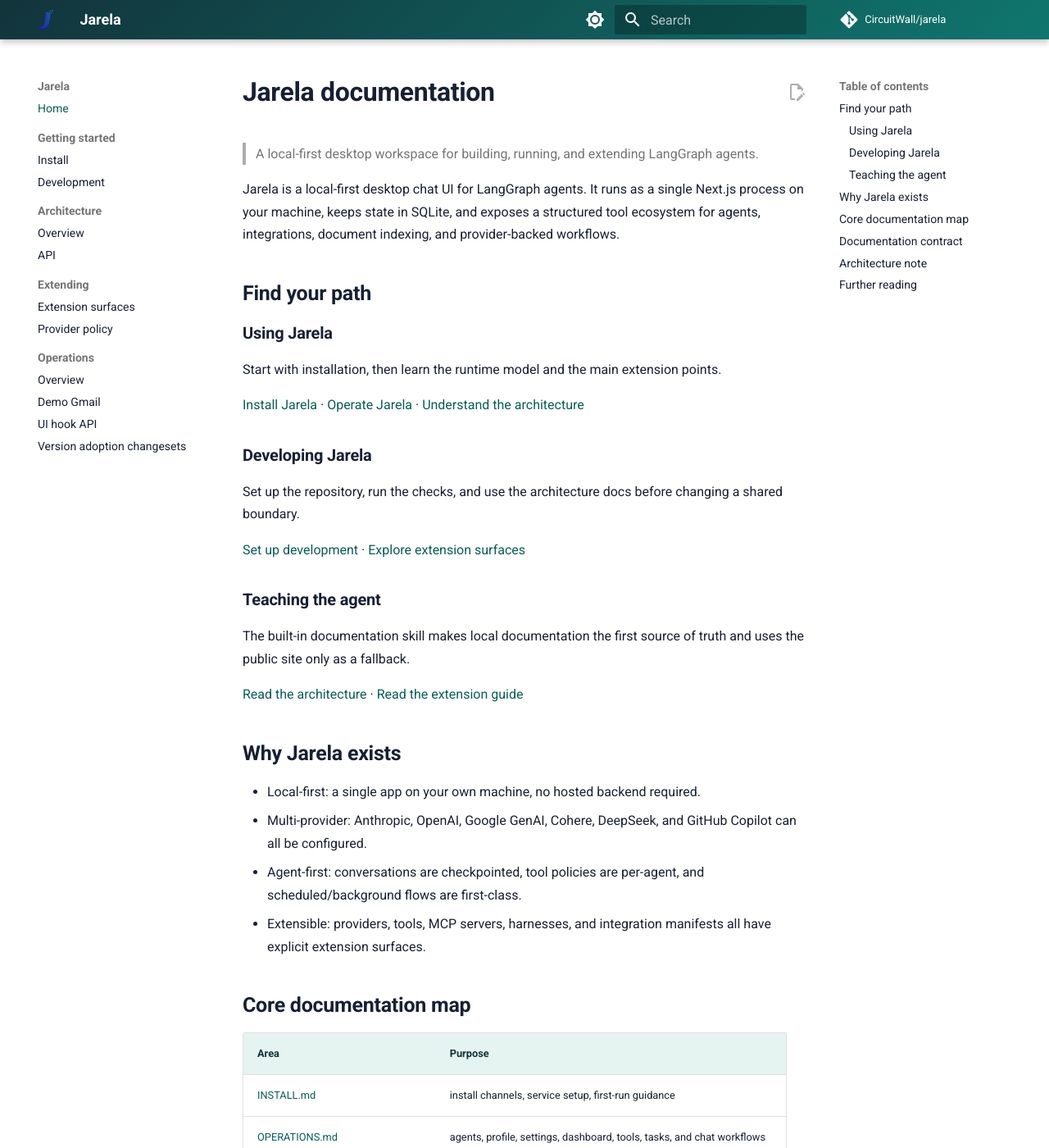
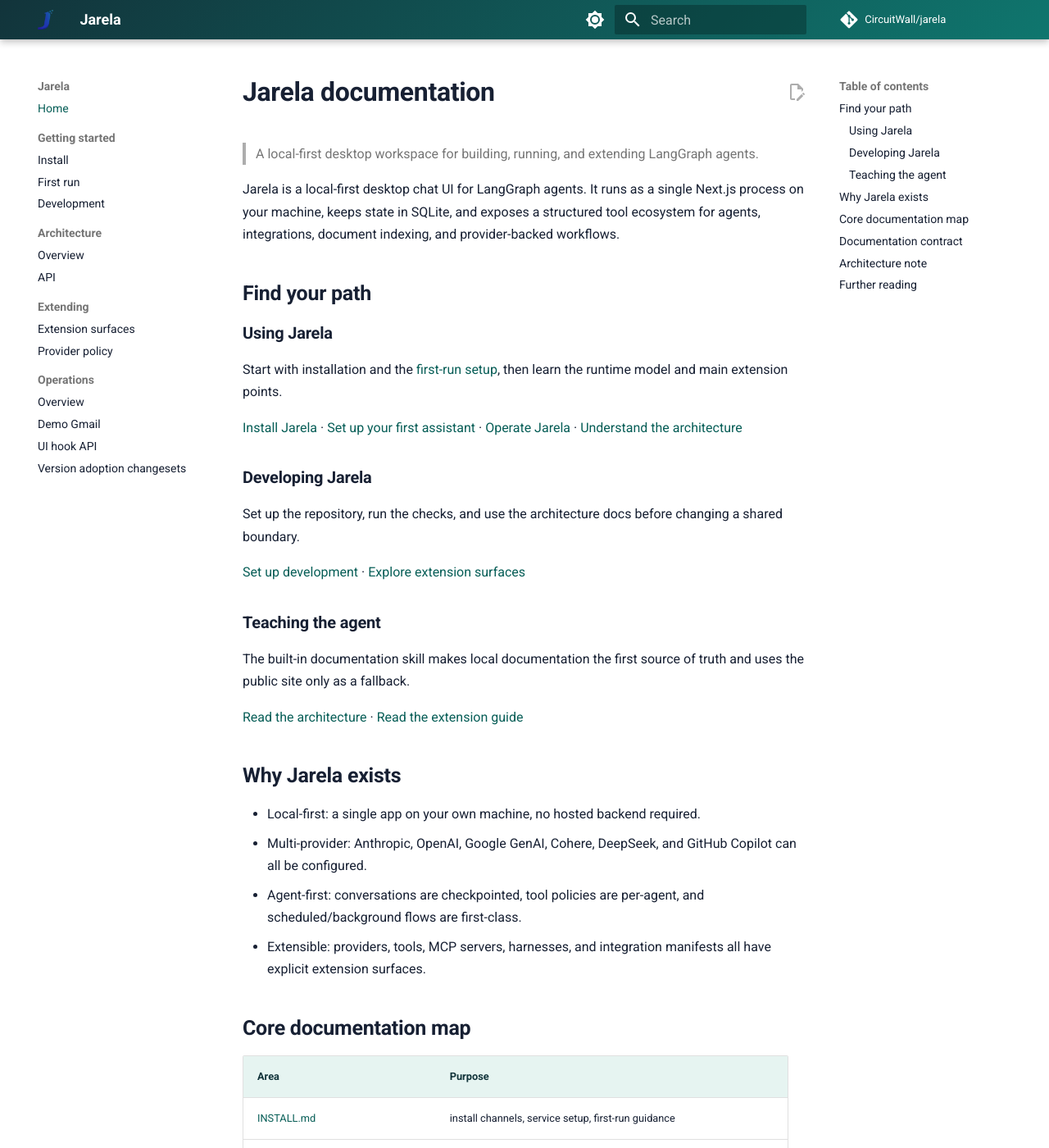
Before and after one commit to CircuitWall/jarela, an MkDocs documentation site: the page built from docs/index.md, in a window 1280 px wide and 1400 px high. Shown: the whole window at 82% size. Built offline with MkDocs 1.6.1 and Material for MkDocs 9.7.7, drawn with Linux system fonts in a browser that asks for light colours; comment, search, counter and statistics services are not loaded; some of the changed text lies outside the part shown.

Commit message:
docs(onboarding): add first-run guide and screenshots

```diff
--- a/docs/index.md
+++ b/docs/index.md
@@ -8,9 +8,9 @@
 
 ### Using Jarela
 
-Start with installation, then learn the runtime model and the main extension points.
+Start with installation and the [first-run setup](FIRST_RUN.md), then learn the runtime model and main extension points.
 
-[Install Jarela](INSTALL.md) · [Operate Jarela](OPERATIONS.md) · [Understand the architecture](ARCHITECTURE.md)
+[Install Jarela](INSTALL.md) · [Set up your first assistant](FIRST_RUN.md) · [Operate Jarela](OPERATIONS.md) · [Understand the architecture](ARCHITECTURE.md)
 
 ### Developing Jarela
 
@@ -36,6 +36,7 @@
 | Area | Purpose |
 | --- | --- |
 | [INSTALL.md](INSTALL.md) | install channels, service setup, first-run guidance |
+| [FIRST_RUN.md](FIRST_RUN.md) | first-run wizard, provider/model setup, assistant identity, and first chat |
 | [OPERATIONS.md](OPERATIONS.md) | agents, profile, settings, dashboard, tools, tasks, and chat workflows |
 | [DEVELOPMENT.md](DEVELOPMENT.md) | local dev workflow, repo conventions, build/test commands |
 | [ARCHITECTURE.md](ARCHITECTURE.md) | container, component, and runtime architecture |
--- a/mkdocs.yml
+++ b/mkdocs.yml
@@ -60,6 +60,7 @@
   - Home: index.md
   - Getting started:
       - Install: INSTALL.md
+      - First run: FIRST_RUN.md
       - Development: DEVELOPMENT.md
   - Architecture:
       - Overview: ARCHITECTURE.md
```
Also changed, not shown: README.md (+15 -0 lines), docs/FIRST_RUN.md (added, +45 -0 lines), docs/INSTALL.md (+4 -0 lines), docs/assets/first-run-assistant.png (added), docs/assets/first-run-model.png (added), docs/assets/first-run-profile.png (added), docs/assets/first-run-provider.png (added), docs/assets/first-run-review.png (added), docs/assets/first-run-splash.png (added).
